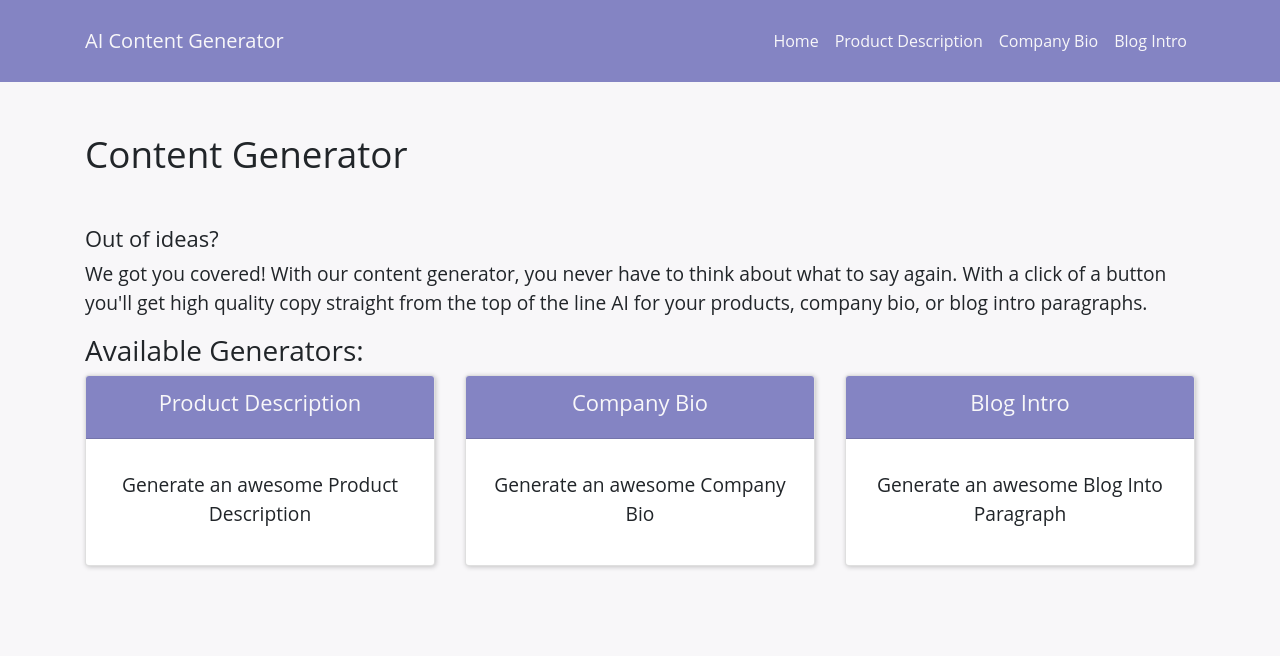
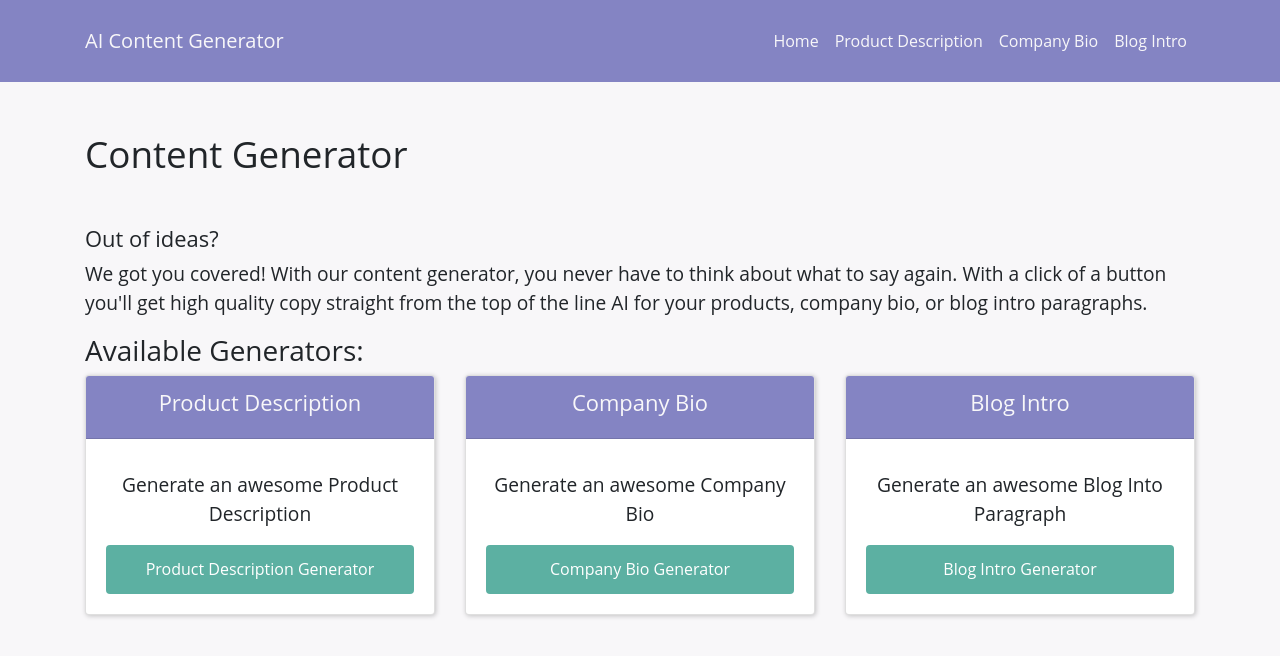
Before and after one commit to ash1eygrace/ai-content, a React (Create React App) app in the folder copyai/: page / in a window 1280 px wide. Shown: the top 656 px of the page. Built offline with nearby package versions, Linux system fonts and the light colour scheme.

Commit message:
Add button links to generator cards homepage

```diff
--- a/copyai/src/components/Home.js
+++ b/copyai/src/components/Home.js
@@ -1,6 +1,6 @@
 import React from 'react'
 import { Component } from 'react'
-import { Container, Card, Row, Col } from 'react-bootstrap'
+import { Container, Card, Row, Col, Button } from 'react-bootstrap'
 
 class Home extends Component {
     render() {
@@ -21,6 +21,7 @@ class Home extends Component {
                             <Card.Title></Card.Title>
                             <Card.Text>
                             <p>Generate an awesome Product Description</p>
+                            <Button href="product-description">Product Description Generator</Button>
                             </Card.Text>
                         </Card.Body>
                     </Card>
@@ -32,6 +33,7 @@ class Home extends Component {
                             <Card.Title></Card.Title>
                             <Card.Text>
                             <p>Generate an awesome Company Bio</p>
+                            <Button href="company-bio">Company Bio Generator</Button>
                             </Card.Text>
                         </Card.Body>
                     </Card>
@@ -43,6 +45,7 @@ class Home extends Component {
                             <Card.Title></Card.Title>
                             <Card.Text>
                             <p>Generate an awesome Blog Into Paragraph</p>
+                            <Button href="blog-intro">Blog Intro Generator</Button>
                             </Card.Text>
                         </Card.Body>
                     </Card>
```
